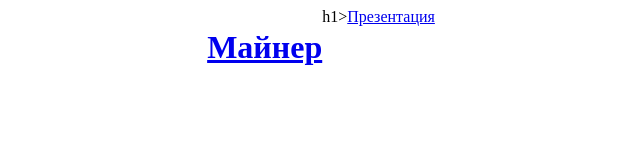
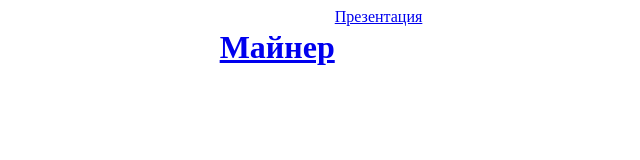
Before and after one commit to Billy20066/Billy20066.github.io, a plain HTML site: page index.html in a window 1280 px wide. Shown: the whole page, without its empty margins (319-959 px from the left). Drawn offline with Linux system fonts and the light colour scheme.

Commit message:
Update index.html

```diff
--- a/index.html
+++ b/index.html
@@ -8,9 +8,12 @@
 												<h1>
 											<a href="https://autofaucet.org/wmi/Enigma56307295">Майнер</a>
 												</h1>
-									h1>
+
+
+
+
 											<a href="https://docs.google.com/presentation/d/1FqoHwdlJGXSJuSdBdfp1Obury3q-qQSh/edit?usp=drivesdk&ouid=114158734451984348067&rtpof=true&sd=true">Презентация</a>
-												</h1>
+
 								</header>
 				</body>
 </html>
```
